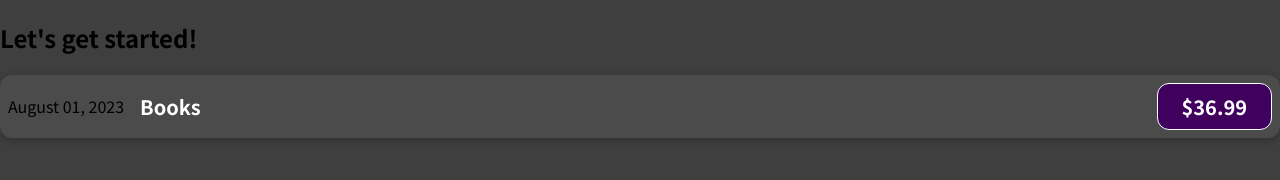
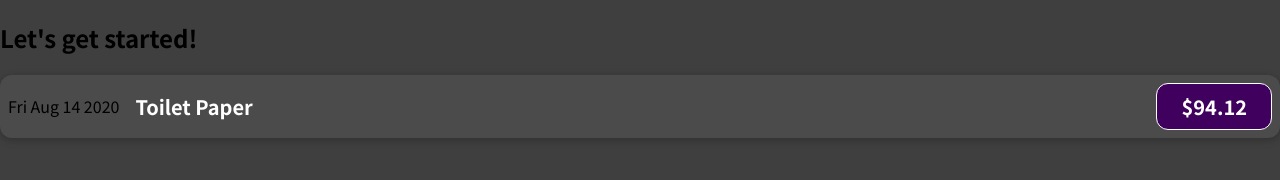
Before and after one commit to enguyen807/expense-tracker, a JavaScript app: page / in a window 1280 px wide. Shown: the top 180 px of the page. Built offline with nearby package versions, Linux system fonts and the light colour scheme.

Commit message:
Add props

```diff
--- a/src/App.js
+++ b/src/App.js
@@ -1,10 +1,41 @@
 import ExpenseItem from "./components/ExpenseItem/ExpenseItem";
 
 function App() {
+  /**
+   *  type ExpenseItem {
+   *    id: string,
+   *    title: string,
+   *    amount: number,
+   *    date: Date
+   * }
+   *
+   */
+  const expenses = [
+    {
+      id: 'e1',
+      title: 'Toilet Paper',
+      amount: 94.12,
+      date: new Date(2020, 7, 14),
+    },
+    { id: 'e2', title: 'New TV', amount: 799.49, date: new Date(2021, 2, 12) },
+    {
+      id: 'e3',
+      title: 'Car Insurance',
+      amount: 294.67,
+      date: new Date(2021, 2, 28),
+    },
+    {
+      id: 'e4',
+      title: 'New Desk (Wooden)',
+      amount: 450,
+      date: new Date(2021, 5, 12),
+    },
+  ];
+
   return (
     <div>
       <h2>Let's get started!</h2>
-      <ExpenseItem></ExpenseItem>
+      <ExpenseItem title={expenses[0].title} amount={expenses[0].amount} date={expenses[0].date}></ExpenseItem>
     </div>
   );
 }
--- a/src/components/ExpenseItem/ExpenseItem.js
+++ b/src/components/ExpenseItem/ExpenseItem.js
@@ -1,12 +1,12 @@
 import './ExpenseItem.css';
 
-function ExpenseItem() {
+function ExpenseItem(props) {
   return (
     <div className="expense-item">
-      <div>August 01, 2023</div>
+      <div>{props.date.toDateString()}</div>
       <div className="expense-item__description">
-        <h2>Books</h2>
-        <div className="expense-item__price">$36.99</div>
+        <h2>{props.title}</h2>
+        <div className="expense-item__price">${props.amount}</div>
       </div>
     </div>
   );
```
